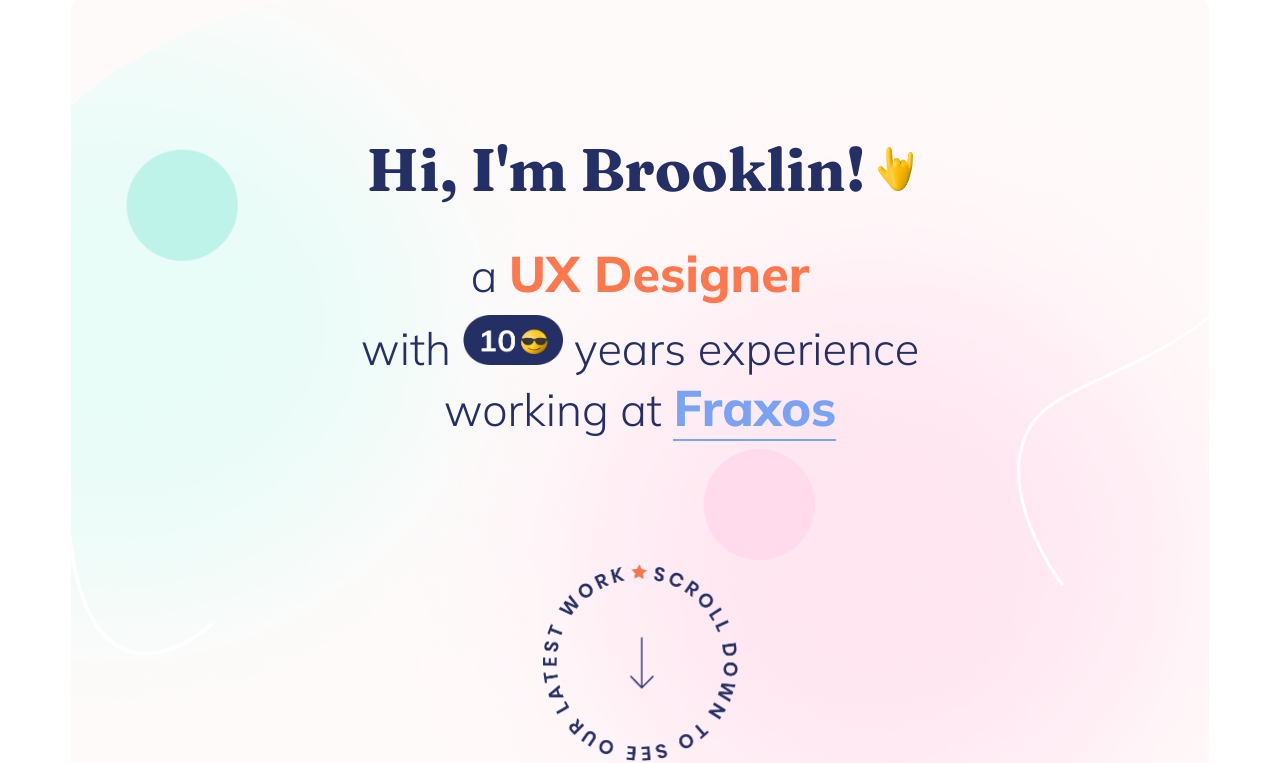
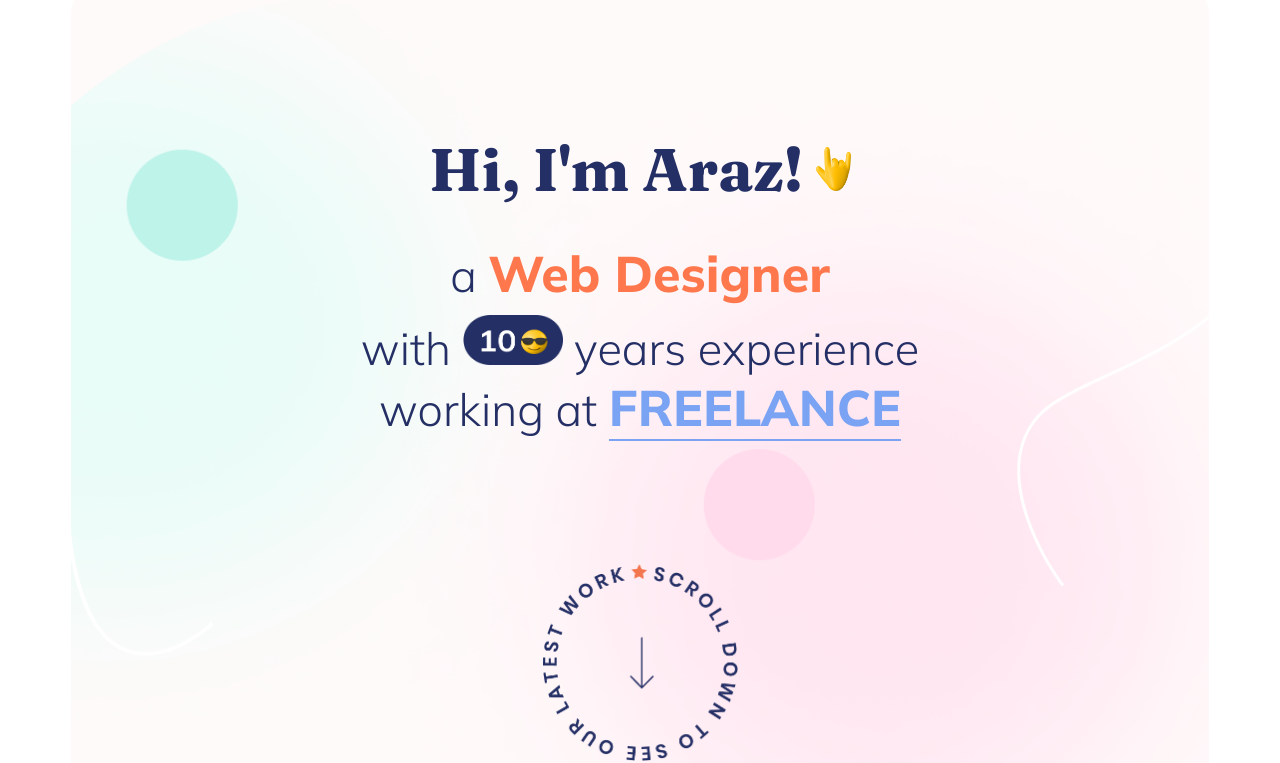
Before and after one commit to ArazLacnv/web3, a plain HTML site: page index.html in a window 1280 px wide. Shown: the part 73-836 px from the top of the page. Drawn offline with Linux system fonts and the light colour scheme.

Commit message:
deyishiklik

```diff
--- a/index.html
+++ b/index.html
@@ -23,14 +23,14 @@
     <div class="bacground">
       <div>
         <div>
-          <h1>Hi, I'm Brooklin! <img src="/images/Sign of the Horns.png" /></h1>
+          <h1>Hi, I'm Araz! <img src="/images/Sign of the Horns.png" /></h1>
         </div>
         <div>
           <h4>
-            a <span> UX Designer </span> <br />with
+            a <span> Web Designer </span> <br />with
             <img src="/images/Emoji.png" />
             years experience <br />working at
-            <span>Fraxos</span>
+            <span> FREELANCE</span>
             <div><img src="/images/Scroll Button.png" /></div>
           </h4>
         </div>
```
